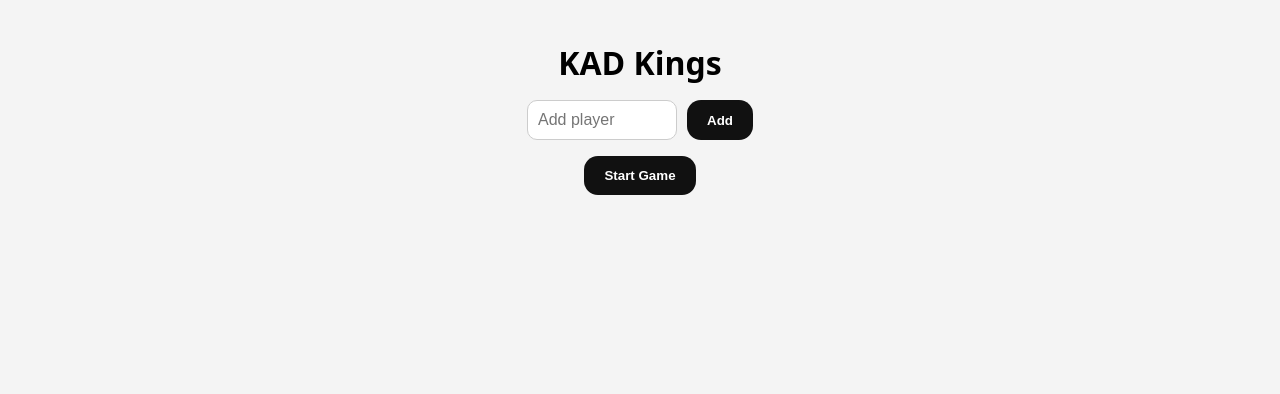
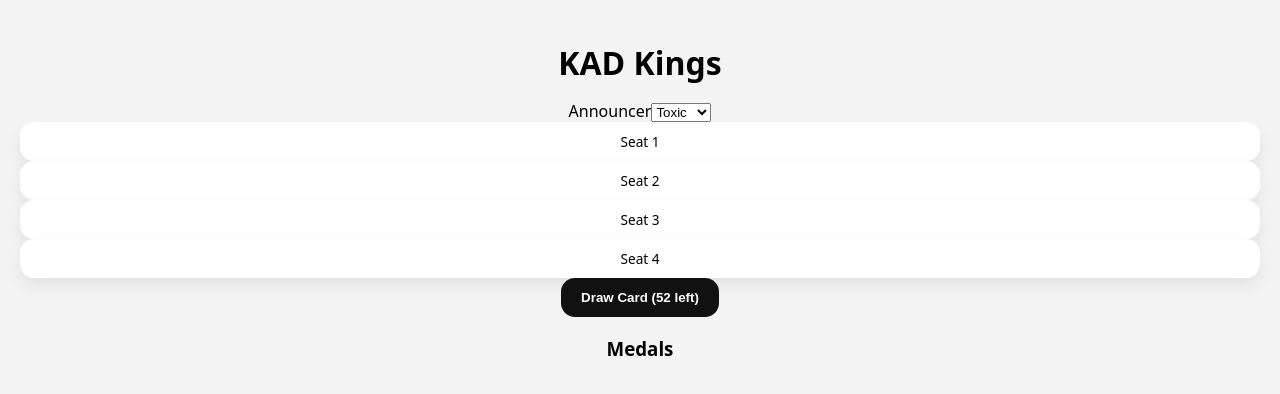
Before and after one commit to wbgl-blip/Visual-, a React (Vite) app: page / in a window 1280 px wide. Shown: the top 394 px of the page. Built offline with nearby package versions, Linux system fonts and the light colour scheme.

Commit message:
Enhance card game with rules and medals
Refactor card game logic to include medal and rule data. Update player management and announcer functionality.

```diff
--- a/src/App.jsx
+++ b/src/App.jsx
@@ -1,173 +1,230 @@
 import { useState, useEffect } from "react";
 import "./App.css";
 
-/* ---------- CARD SETUP ---------- */
+/* -------------------- CARD + MEDAL DATA -------------------- */
 
 const SUITS = ["♠", "♥", "♦", "♣"];
 const RANKS = ["A", "2", "3", "4", "5", "6", "7", "8", "9", "10", "J", "Q", "K"];
 
-function buildDeck() {
-  const deck = [];
-  for (let suit of SUITS) {
-    for (let rank of RANKS) {
-      deck.push({
-        rank,
-        suit,
-        rule: getRule(rank)
-      });
+const RULES_BY_RANK = {
+  A: "Waterfall – everyone drinks",
+  2: "You – pick someone to drink",
+  3: "Me – you drink",
+  4: "Whores – everyone drinks",
+  5: "Guys drink",
+  6: "Dicks – everyone drinks",
+  7: "Heaven – last to raise hand drinks",
+  8: "Mate – pick a drinking buddy",
+  9: "Rhyme – loser drinks",
+  10: "Categories – loser drinks",
+  J: "Thumb Master",
+  Q: "Question Master",
+  K: "Make a rule"
+};
+
+// Medals tied to specific cards (NOT every card)
+const MEDALS_BY_RANK = {
+  A: "Waterfall King",
+  K: "Rule Maker",
+  8: "Best Mate"
+};
+
+/* -------------------- ANNOUNCER VOICE -------------------- */
+
+function speak(text, mode) {
+  if (mode === "off") return;
+  if (!window.speechSynthesis) return;
+
+  const utterance = new SpeechSynthesisUtterance(text);
+  const voices = window.speechSynthesis.getVoices();
+  utterance.voice = voices.find(v => v.lang.startsWith("en")) || voices[0];
+
+  if (mode === "arena") {
+    utterance.rate = 0.85;
+    utterance.pitch = 0.85;
+  }
+  if (mode === "action") {
+    utterance.rate = 0.95;
+    utterance.pitch = 0.7;
+  }
+  if (mode === "toxic") {
+    utterance.rate = 1;
+    utterance.pitch = 0.6;
+  }
+
+  window.speechSynthesis.cancel();
+  window.speechSynthesis.speak(utterance);
+}
+
+function getToxicTier(drawCount, deckSize) {
+  const progress = drawCount / deckSize;
+  if (progress < 0.33) return "mild";
+  if (progress < 0.66) return "mean";
+  return "nuclear";
+}
+
+const MEDAL_LINES = {
+  "Waterfall King": {
+    toxic: {
+      mild: ["Waterfall King. Everyone drinks."],
+      mean: ["Waterfall King. This is your fault."],
+      nuclear: [
+        "Waterfall King. You ruined the night.",
+        "Congratulations. Everyone hates you."
+      ]
+    }
+  },
+  "Rule Maker": {
+    toxic: {
+      mild: ["Rule Maker. Choose wisely."],
+      mean: ["Rule Maker. This will go badly."],
+      nuclear: [
+        "Rule Maker. Make it hurt.",
+        "Rule Maker. Be cruel."
+      ]
+    }
+  },
+  "Best Mate": {
+    toxic: {
+      mild: ["Best Mate locked in."],
+      mean: ["Best Mate. Misery loves company."],
+      nuclear: [
+        "Best Mate. Drag them down with you."
+      ]
     }
   }
-  return shuffle(deck);
+};
+
+/* -------------------- APP -------------------- */
+
+export default function App() {
+  const [players, setPlayers] = useState([
+    "Seat 1",
+    "Seat 2",
+    "Seat 3",
+    "Seat 4"
+  ]);
+
+  const [currentPlayer, setCurrentPlayer] = useState(0);
+  const [deck, setDeck] = useState([]);
+  const [currentCard, setCurrentCard] = useState(null);
+  const [medals, setMedals] = useState({});
+  const [announcerMode, setAnnouncerMode] = useState("toxic");
+  const [drawCount, setDrawCount] = useState(0);
+
+  /* Build deck on load */
+  useEffect(() => {
+    const newDeck = [];
+    SUITS.forEach(suit => {
+      RANKS.forEach(rank => {
+        newDeck.push({ suit, rank });
+      });
+    });
+    setDeck(shuffle(newDeck));
+  }, []);
+
+  function shuffle(array) {
+    return [...array].sort(() => Math.random() - 0.5);
   }
 
-function shuffle(deck) {
-  return [...deck].sort(() => Math.random() - 0.5);
-}
+  function drawCard() {
+    if (deck.length === 0) return;
 
-function getRule(rank) {
-  switch (rank) {
-    case "A": return "Waterfall – everyone drinks";
-    case "2": return "You – pick someone to drink";
-    case "3": return "Me – you drink";
-    case "4": return "Whores – we all drink";
-    case "5": return "Guys drink";
-    case "6": return "Dicks – we all drink";
-    case "7": return "Pointer";
-    case "8": return "Mate – pick a buddy";
-    case "9": return "Rhyme";
-    case "10": return "Categories";
-    case "J": return "Thumb Master";
-    case "Q": return "Question Master";
-    case "K": return "Make a rule";
-    default: return "";
+    const nextDeck = [...deck];
+    const card = nextDeck.pop();
+    setDeck(nextDeck);
+    setCurrentCard(card);
+    setDrawCount(c => c + 1);
+
+    const playerName = players[currentPlayer];
+    const medalName = MEDALS_BY_RANK[card.rank];
+
+    // Award permanent medal
+    if (medalName) {
+      setMedals(prev => {
+        const owned = prev[playerName] || [];
+        if (owned.includes(medalName)) return prev;
+
+        const updated = {
+          ...prev,
+          [playerName]: [...owned, medalName]
+        };
+
+        if (announcerMode === "toxic") {
+          const tier = getToxicTier(drawCount, 52);
+          const lines = MEDAL_LINES[medalName]?.toxic?.[tier];
+          if (lines?.length) {
+            speak(
+              `${playerName}. ${lines[Math.floor(Math.random() * lines.length)]}`,
+              announcerMode
+            );
           }
         }
 
-/* ---------- APP ---------- */
+        return updated;
+      });
+    }
 
-export default function App() {
-  const [players, setPlayers] = useState([]);
-  const [nameInput, setNameInput] = useState("");
-  const [deck, setDeck] = useState([]);
-  const [currentTurn, setCurrentTurn] = useState(0);
-  const [started, setStarted] = useState(false);
-
-  const [lastCard, setLastCard] = useState(null);
-
-  const [thumbMaster, setThumbMaster] = useState(null);
-  const [questionMaster, setQuestionMaster] = useState(null);
-  const [pointer, setPointer] = useState(null);
-
-  /* ---------- GAME START ---------- */
-
-  const startGame = () => {
-    if (players.length < 2) return;
-    setDeck(buildDeck());
-    setStarted(true);
-  };
-
-  /* ---------- PLAYER MGMT ---------- */
-
-  const addPlayer = () => {
-    if (!nameInput.trim()) return;
-    if (players.length >= 8) return;
-
-    setPlayers([...players, nameInput.trim()]);
-    setNameInput("");
-  };
-
-  /* ---------- DRAW CARD ---------- */
-
-  const drawCard = () => {
-    if (!deck.length) return;
-
-    const card = deck[0];
-    const remaining = deck.slice(1);
-
-    const player = players[currentTurn];
-
-    setDeck(remaining);
-    setLastCard({
-      player,
-      card: `${card.rank}${card.suit}`,
-      rule: card.rule
-    });
-
-    // Role logic (overwrites previous holder)
-    if (card.rank === "7") setPointer(player);
-    if (card.rank === "J") setThumbMaster(player);
-    if (card.rank === "Q") setQuestionMaster(player);
-
-    setCurrentTurn((currentTurn + 1) % players.length);
-  };
-
-  /* ---------- UI ---------- */
+    setCurrentPlayer((currentPlayer + 1) % players.length);
+  }
 
   return (
     <div className="app">
       <h1>KAD Kings</h1>
 
-      {!started && (
-        <>
-          <div className="add-player">
-            <input
-              value={nameInput}
-              onChange={e => setNameInput(e.target.value)}
-              placeholder="Add player"
-            />
-            <button onClick={addPlayer}>Add</button>
+      <div className="announcer-toggle">
+        <label>Announcer</label>
+        <select
+          value={announcerMode}
+          onChange={e => setAnnouncerMode(e.target.value)}
+        >
+          <option value="arena">Arena</option>
+          <option value="action">Action</option>
+          <option value="toxic">Toxic</option>
+          <option value="off">Off</option>
+        </select>
       </div>
 
       <div className="seats">
         {players.map((p, i) => (
-              <div key={i} className="seat">{p}</div>
-            ))}
-          </div>
-
-          <button onClick={startGame} disabled={players.length < 2}>
-            Start Game
-          </button>
-        </>
-      )}
-
-      {started && (
-        <>
-          <div className="seats">
-            {players.map((p, i) => (
           <div
             key={i}
-                className={`seat ${i === currentTurn ? "active" : ""}`}
+            className={`seat ${i === currentPlayer ? "active" : ""}`}
           >
             {p}
           </div>
         ))}
       </div>
 
-          <p className="counter">Cards left: {deck.length}</p>
-
-          <div className="roles">
-            👆 Thumb Master: {thumbMaster || "None"}<br />
-            🧠 Question Master: {questionMaster || "None"}<br />
-            👉 Pointer: {pointer || "None"}
-          </div>
-
-          <button onClick={drawCard} disabled={!deck.length}>
-            Draw Card
+      <button onClick={drawCard} disabled={deck.length === 0}>
+        Draw Card ({deck.length} left)
       </button>
 
-          {lastCard && (
-            <div className="card-display">
-              <div className="card-rank">{lastCard.card}</div>
-              <div className="card-player">
-                {lastCard.player} drew
+      {currentCard && (
+        <div className="card">
+          <div className="card-value">
+            {currentCard.rank}
+            {currentCard.suit}
           </div>
-              <div className="card-rule">
-                {lastCard.rule}
+          <div className="card-text">
+            {RULES_BY_RANK[currentCard.rank]}
           </div>
         </div>
       )}
-        </>
-      )}
+
+      <div className="medals">
+        <h3>Medals</h3>
+        {Object.entries(medals).map(([player, list]) => (
+          <div key={player}>
+            <strong>{player}</strong>
+            <ul>
+              {list.map(m => (
+                <li key={m}>🏅 {m}</li>
+              ))}
+            </ul>
+          </div>
+        ))}
+      </div>
     </div>
   );
 }
```
Lines whose indentation alone changed are shown as unchanged.
